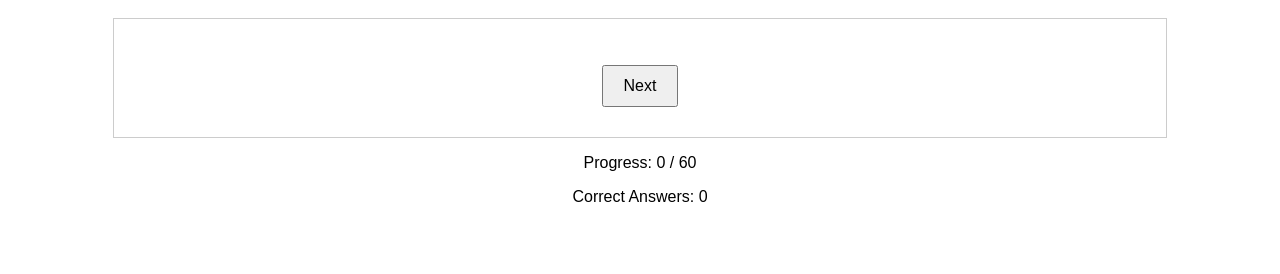
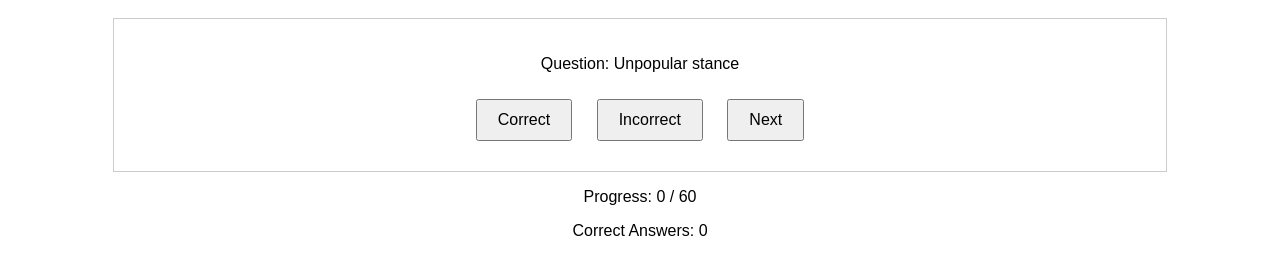
Before and after one commit to theadsingh/hmbr, a plain HTML site: page index.html in a window 1280 px wide. Shown: the part 90-364 px from the top of the page. Drawn offline with Linux system fonts and the light colour scheme.

Commit message:
index.html

```diff
--- a/index.html
+++ b/index.html
@@ -32,6 +32,8 @@
 <h1>LP Flashcard Game</h1>
 <div class="card" id="card">
     <p id="content"></p>
+    <button onclick="markCorrect()">Correct</button>
+    <button onclick="markIncorrect()">Incorrect</button>
     <button onclick="showNext()">Next</button>
 </div>
 
@@ -106,7 +108,7 @@
 
     let currentIndex = 0;
     let correctAnswers = 0;
-    let shuffledData = shuffle([...questions]);  // Use 'questions' instead of 'data'
+    let shuffledData = shuffle([...questions]);
     let currentStage = 0;  // 0: Show Question, 1: Show Story, 2: Show LP Keyword
 
     function shuffle(array) {
@@ -137,9 +139,22 @@
         }
     }
 
+    function markCorrect() {
+        correctAnswers++;
+        document.getElementById('correct').innerHTML = `Correct Answers: ${correctAnswers}`;
+    }
+
+    function markIncorrect() {
+        // You can keep track of incorrect answers here, if necessary.
+        alert("Incorrect answer. Keep going!");
+    }
+
     function updateProgress() {
         document.getElementById('progress').innerHTML = `Progress: ${currentIndex} / ${shuffledData.length}`;
     }
+
+    // Initialize the first flashcard
+    showNext();
 </script>
 
 </body>
```
